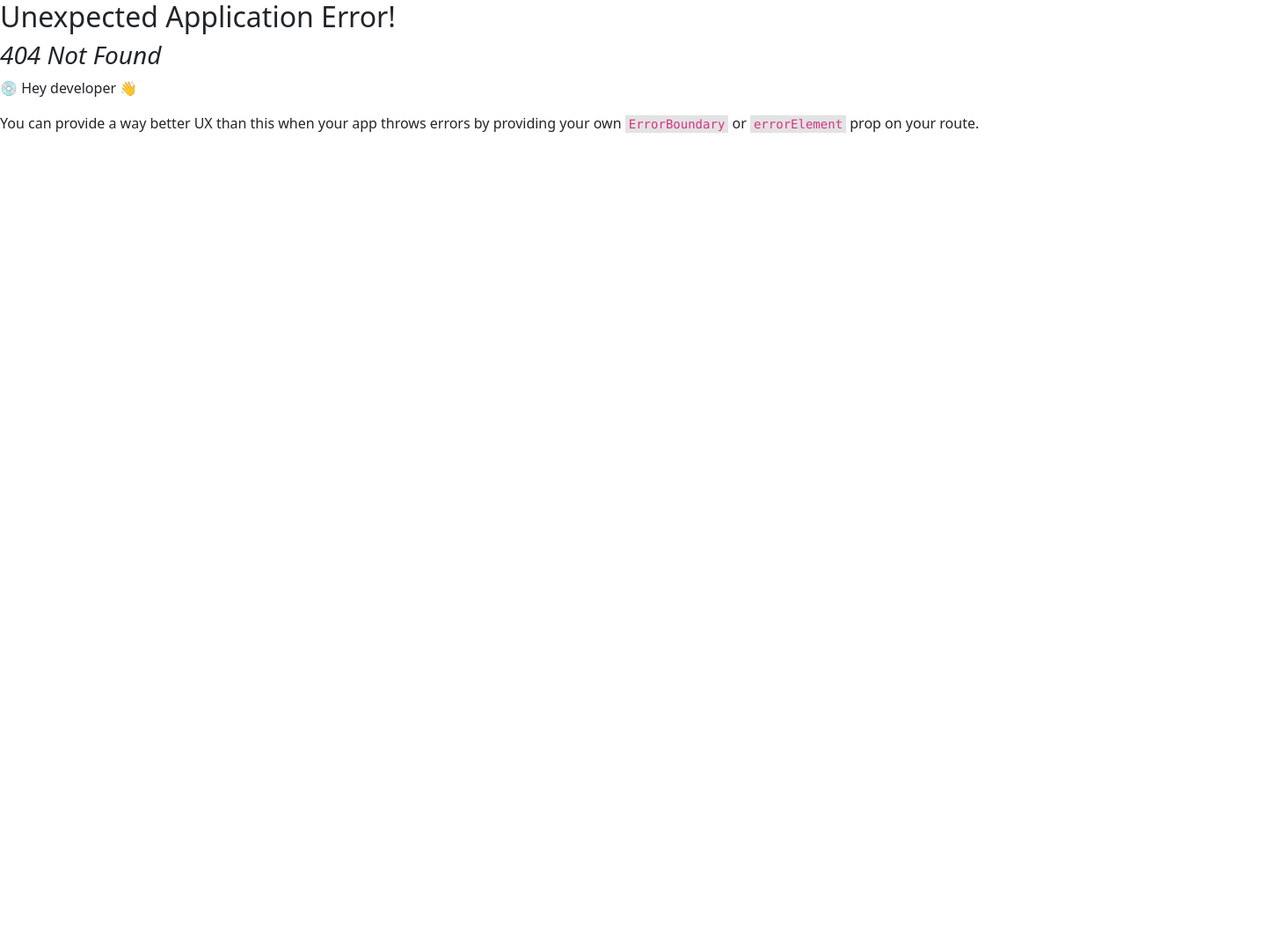
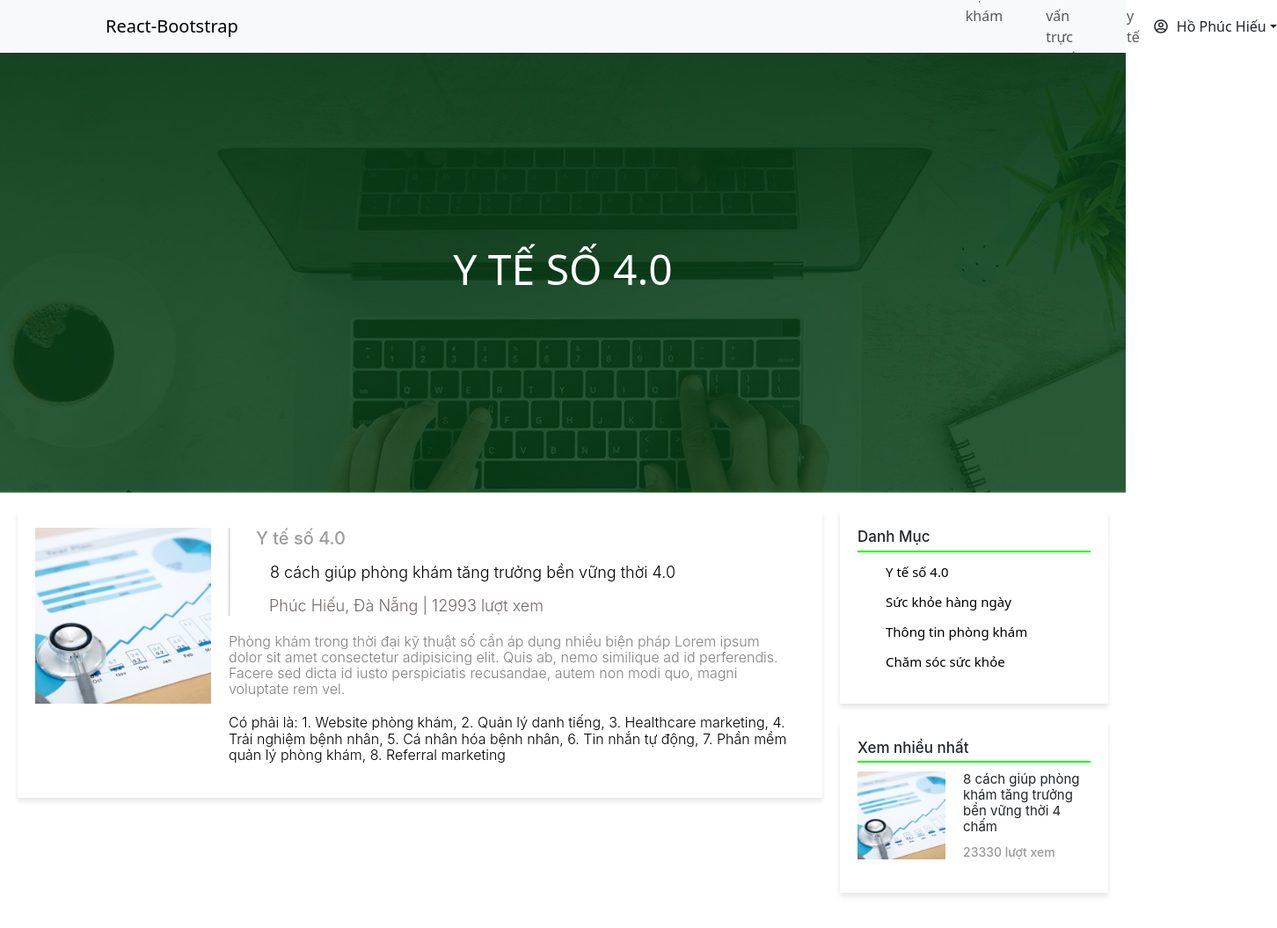
Before and after one commit to tinhne/Smart-clinic-management-system, a React (Vite) app in the folder client/: page /tin-tuc in a window 1280 px wide. Before the commit this address had no page. Shown: the whole page at 88% size, 1452 px wide, since content can reach past the window. Before the commit the page ends 800 px from the top, so only its background shows below. Built offline with nearby package versions, Linux system fonts and the light colour scheme.

Commit message:
blog performance

```diff
--- a/client/src/components/layout/header.jsx
+++ b/client/src/components/Blog/BlogHeader.jsx
@@ -1,11 +1,12 @@
 import Container from "react-bootstrap/Container";
 import Nav from "react-bootstrap/Nav";
 import Navbar from "react-bootstrap/Navbar";
-import Button from "react-bootstrap/Button";
-import "../../style/header.scss";
+import "../../style/Blog/BlogHeader.scss";
 import "bootstrap/dist/css/bootstrap.min.css";
+import { FaRegUserCircle } from "react-icons/fa";
+import NavDropdown from 'react-bootstrap/NavDropdown';
 
-const Header = () => {
+const Blog_Header = () => {
   return (
     <>
       <Navbar expand="lg" className="navbar-custom bg-body-tertiary">
@@ -15,12 +16,23 @@ const Header = () => {
           <Navbar.Collapse id="basic-navbar-nav">
             <Nav className="nav-links">
               <Nav.Link href="#home">Đặt khám</Nav.Link>
-              <Nav.Link href="#link">Tư vấn trực tuyến</Nav.Link>
-              <Nav.Link href="#link">Tin y tế</Nav.Link>
+              <Nav.Link href="#">Tư vấn trực tuyến</Nav.Link>
+              <Nav.Link href="/tin-tuc/">Tin y tế</Nav.Link>
             </Nav>
-            <div className="navbar-buttons">
-              <Button variant="primary">Primary</Button>{" "}
-              <Button variant="primary">Primary</Button>{" "}
+            <div className="user_info">
+            <FaRegUserCircle  />
+            <NavDropdown title="Hồ Phúc Hiếu" id="basic-nav-dropdown">
+              <NavDropdown.Item href="#action/3.1">Action</NavDropdown.Item>
+              <NavDropdown.Item href="#action/3.2">
+                Another action
+              </NavDropdown.Item>
+              <NavDropdown.Item href="#action/3.3">Something</NavDropdown.Item>
+              <NavDropdown.Divider />
+              <NavDropdown.Item href="#action/3.4">
+                Separated link
+              </NavDropdown.Item>
+            </NavDropdown>
+
             </div>
           </Navbar.Collapse>
         </Container>
@@ -30,4 +42,4 @@ const Header = () => {
   );
 };
 
-export default Header;
+export default Blog_Header;
--- a/client/src/main.jsx
+++ b/client/src/main.jsx
@@ -2,19 +2,31 @@ import React from "react";
 import ReactDOM from "react-dom/client";
 import App from "./App.jsx";
 import { createBrowserRouter, RouterProvider } from "react-router-dom";
-import HomePage from "./pages/users/homepage.jsx";
+import HomePage from "./pages/users/HomePage.jsx";
+import Blog from "./pages/Blog/Blog.jsx";
+
 const router = createBrowserRouter([
   {
     path: "",
-    element: <App></App>,
+    element: <App />,
     children: [
       {
         index: true,
-        element: <HomePage></HomePage>,
+        element: <HomePage />,
       },
     ],
   },
+  {
+    path: "/tin-tuc/",
+    element: <Blog/>,
+    children: [
+      {
+        index: true,
+        element: <Blog />,
+      }
+]},
 ]);
+
 ReactDOM.createRoot(document.getElementById("root")).render(
   <React.StrictMode>
     <RouterProvider router={router} />
--- /dev/null
+++ b/client/src/pages/Blog/Blog.jsx
@@ -0,0 +1,84 @@
+import Blog_Header from "../../components/Blog/BlogHeader";
+import "../../style/Blog/Blog.scss";
+import image from "../../assets/img/Blog_Image/1 9.png";
+const Blog = () => {
+  return (
+    <>
+      <Blog_Header />
+
+      <section className="banner">
+        <div className="overlay"></div>
+        <h1>Y TẾ SỐ 4.0</h1>
+        <div className="banner-text"></div>
+      </section>
+
+      <main className="main-content">
+        <section className="articles">
+          <article className="article">
+            <img src={image} alt="Article" />
+            <div className="article-content">
+              <div className="title">
+                <p className="p1">Y tế số 4.0</p>
+                <p className="p2">
+                  8 cách giúp phòng khám tăng trưởng bền vững thời 4.0
+                </p>
+                <p className="p3">Phúc Hiếu, Đà Nẵng | 12993 lượt xem</p>
+              </div>
+
+              <p className="p4">
+                Phòng khám trong thời đại kỹ thuật số cần áp dụng nhiều biện
+                pháp Lorem ipsum dolor sit amet consectetur adipisicing elit.
+                Quis ab, nemo similique ad id perferendis. Facere sed dicta id
+                iusto perspiciatis recusandae, autem non modi quo, magni
+                voluptate rem vel.
+              </p>
+              <p className="p5">
+                Có phải là: 1. Website phòng khám, 2. Quản lý danh tiếng, 3.
+                Healthcare marketing, 4. Trải nghiệm bệnh nhân, 5. Cá nhân hóa
+                bệnh nhân, 6. Tin nhắn tự động, 7. Phần mềm quản lý phòng khám,
+                8. Referral marketing
+              </p>
+            </div>
+          </article>
+        </section>
+
+        <aside className="sidebar">
+          <section className="categories">
+            <p>Danh Mục</p>
+            <ul>
+              <li>
+                <a href="#">Y tế số 4.0</a>
+              </li>
+              <li>
+                <a href="#">Sức khỏe hàng ngày</a>
+              </li>
+              <li>
+                <a href="#">Thông tin phòng khám</a>
+              </li>
+              <li>
+                <a href="#">Chăm sóc sức khỏe</a>
+              </li>
+            </ul>
+          </section>
+
+          <section className="most-viewed">
+            <p>Xem nhiều nhất</p>
+            <div className="most-blog">
+              <div className="most-viewed-img">
+                <img src={image} alt="" />
+              </div>
+              <div className="most-viewed-info">
+                <p className="title">
+                  8 cách giúp phòng khám tăng trưởng bền vững thời 4 chấm
+                </p>
+                <p className="view">23330 lượt xem</p>
+              </div>
+            </div>
+          </section>
+        </aside>
+      </main>
+    </>
+  );
+};
+
+export default Blog;
--- a/client/src/pages/users/homepage.jsx
+++ b/client/src/pages/users/homepage.jsx
@@ -2,9 +2,9 @@ import image1 from "../../assets/img/image1.png";
 import avatar from "../../assets/img/1237b30268db9ee0c9cbe3a79b1ff8fa.jpg";
 import "../../style/homepage.scss";
 import { CiSearch } from "react-icons/ci";
-import doctorImage from "../assets/img/customer01.png";
-import image2 from "../assets/img/coth 1.png";
-import image from "../assets/img/login.png";
+import doctorImage from "../../assets/img/customer01.png";
+import image2 from "../../assets/img/coth 1.png";
+import image from "../../assets/img/login.png";
 
 const HomePage = () => {
   return (
--- /dev/null
+++ b/client/src/style/Blog/Blog.scss
@@ -0,0 +1,210 @@
+* {
+  margin: 0;
+  padding: 0;
+  box-sizing: border-box;
+}
+
+.banner {
+  position: relative;
+  background-image: url("../../assets/img/banneryte\ 1.png"); // Đường dẫn tới ảnh banner
+  background-size: cover;
+  background-position: center;
+  height: 500px;
+  display: flex;
+  justify-content: center;
+  align-items: center;
+  color: white;
+  text-align: center;
+
+  .overlay {
+    position: absolute;
+    top: 0;
+    left: 0;
+    right: 0;
+    bottom: 0;
+    background-color: rgba(0, 0, 0, 0.5);
+  }
+
+  h1 {
+    font-size: 3em;
+    z-index: 1;
+  }
+}
+
+.main-content {
+  display: flex;
+  max-width: 1369px;
+  margin: 20px auto;
+  padding: 0 20px;
+
+  .articles {
+    flex: 3;
+    margin-right: 20px;
+    max-width:950px;
+
+    .article {
+      background-color: #fff;
+      margin-bottom: 20px;
+      padding: 20px;
+      box-shadow: 0 4px 6px rgba(0, 0, 0, 0.1);
+      display: flex;
+
+
+      img {
+        width: 200px;
+        height: 200px;
+        top: 597px;
+        left: 407px;
+        gap: 0px;
+        opacity: 0px;
+      }
+
+      .article-content {
+        p {
+          margin: 0;
+          padding: 0;
+        }
+        .title {
+          padding-left: 30px;
+          border-left: 0.1px solid rgb(204, 196, 196);
+          margin-left: 20px;
+          .p1 {
+            font-family: Inter;
+            font-size: 20px;
+            font-weight: 500;
+            line-height: 24.2px;
+            text-align: left;
+            color: #9c9c9c;
+          }
+          .p2 {
+            font-family: Inter;
+            font-size: 18px;
+            font-weight: 300;
+            line-height: 21.78px;
+            text-align: left;
+            color: #000000;
+            padding: 16px;
+          }
+          .p3 {
+            font-family: Inter;
+            font-size: 18px;
+            font-weight: 300;
+            line-height: 21.78px;
+            text-align: left;
+            color: #766868;
+            margin-left: 15px;
+          }
+        }
+
+        .p4 {
+          color: #00000080;
+          font-family: Inter;
+          font-size: 16px;
+          font-weight: 300;
+          line-height: 18.15px;
+          text-align: left;
+          padding: 20px;
+        }
+        .p5 {
+          font-family: Inter;
+          font-size: 16px;
+          font-weight: 300;
+          line-height: 18.15px;
+          text-align: left;
+          color: #000000;
+          padding: 0 20px 20px 20px;
+        }
+      }
+    }
+  }
+
+  .sidebar {
+    flex: 1;
+
+    .categories {
+      background-color: #fff;
+      padding: 20px;
+      margin-bottom: 20px;
+      box-shadow: 0 4px 6px rgba(0, 0, 0, 0.1);
+
+      p {
+        font-family: Inter;
+        font-size: 17px;
+        font-weight: 500;
+        line-height: 20.57px;
+        text-align: left;
+        margin-bottom: 10px;
+        border-bottom: 2px solid #00ff00;
+        padding-bottom: 5px;
+      }
+
+      ul {
+        list-style: none;
+
+        li {
+          margin-bottom: 10px;
+
+          a {
+            text-decoration: none;
+            color: #000000;
+            font-size: 15px;
+            font-weight: 400;
+            line-height: 18.15px;
+            text-align: left;
+
+            &:hover {
+              color: #1974dc;
+            }
+          }
+        }
+      }
+    }
+
+    .most-viewed {
+      background-color: #fff;
+      padding: 20px;
+      margin-bottom: 20px;
+      box-shadow: 0 4px 6px rgba(0, 0, 0, 0.1);
+
+      p {
+        font-family: Inter;
+        font-size: 17px;
+        font-weight: 500;
+        line-height: 20.57px;
+        text-align: left;
+        margin-bottom: 10px;
+        border-bottom: 2px solid #00ff00;
+        padding-bottom: 5px;
+      }
+      .most-blog {
+        display: flex;
+        .most-viewed-img {
+          margin-right: 20px;
+
+          img {
+            width: 100px;
+            height: auto;
+            object-fit: cover;
+          }
+        }
+
+        .most-viewed-info {
+          .title {
+            font-family: Inter;
+            font-size: 15px;
+            font-weight: 400;
+            line-height: 18px;
+            margin: 0 0 5px;
+            border: none;
+          }
+
+          .view {
+            font-size: 14px;
+            color: #999;
+            border: none;
+          }
+        }
+      }
+    }
+  }
+}
--- /dev/null
+++ b/client/src/style/Blog/BlogHeader.scss
@@ -0,0 +1,42 @@
+.navbar-custom {
+    display: flex;
+    justify-content: space-between;
+    align-items: center;
+    border: 1px;
+    height: 60px;
+    padding: 0px;
+    .container {
+      width: 100%;
+      justify-content: space-between;
+      padding: 0 50px;
+      .nav-links {
+        margin-left: 803px;
+        display: flex;
+        gap: 33px;
+      }
+
+      .navbar-buttons {
+        margin-left: 10px;
+      }
+      .navbar-collapse {
+        justify-content: space-between;
+      }
+      .user_info{
+        display:flex;
+        justify-content: center;
+        align-items: center;
+        gap:10px;
+
+      }
+    }
+  }
+  @media (min-width: 1400px) {
+    .container,
+    .container-lg,
+    .container-md,
+    .container-sm,
+    .container-xl,
+    .container-xxl {
+      max-width: 100% !important;
+    }
+  }
```
Also changed, not shown: client/src/assets/img/Blog_Image/1 9.png (added), client/src/assets/img/banneryte 1.png (added).
